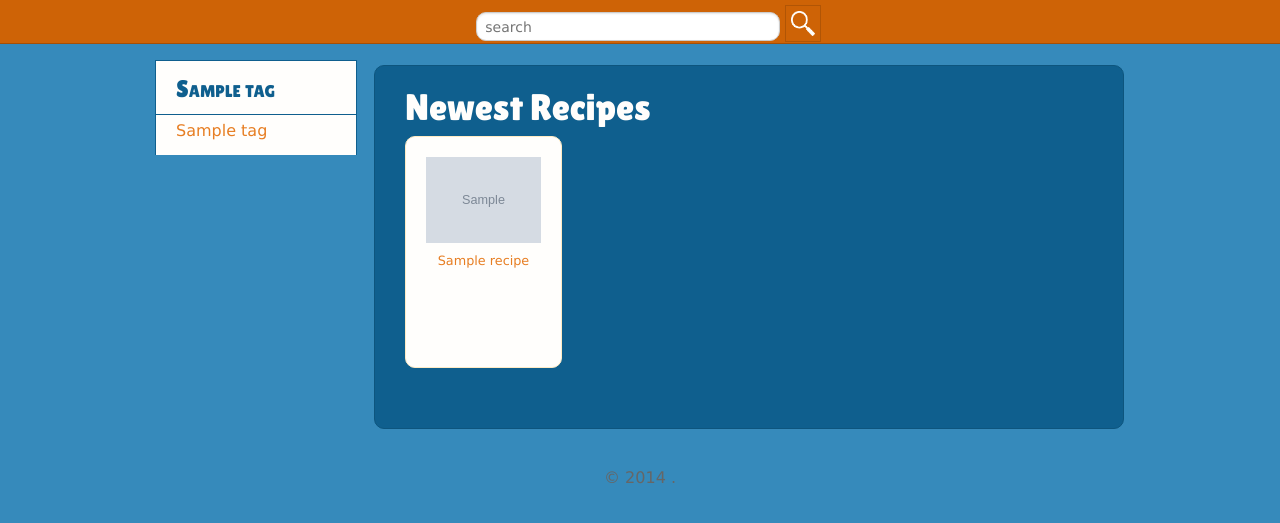
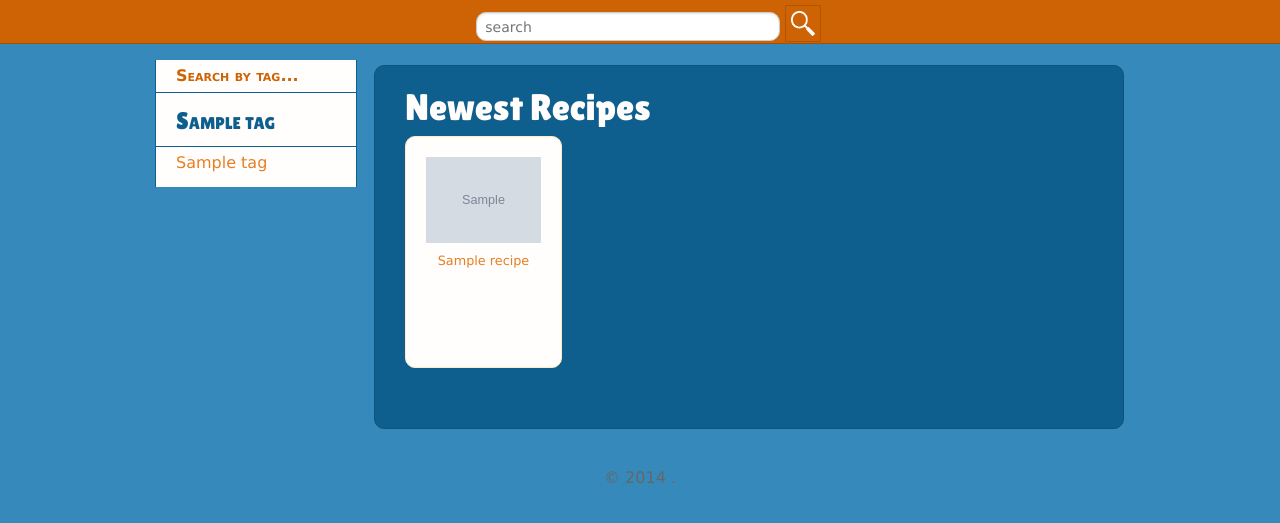
Before and after one commit to kamni/nodonuts, a Django app: template templates/home.html in a window 1280 px wide. Shown: the part 55-578 px from the top of the page. Run offline with Django 3.2, Linux system fonts and the light colour scheme; the template is opened without the code that fills it: most values are stand-ins (such as "Sample title", 1, 10 or a date in 2020); grey boxes marked "Sample" are stand-in pictures.

Commit message:
[#7, #9, #10, #11] working on custom search form; [#10] adding search explanation over tags

```diff
--- a/recipes/urls.py
+++ b/recipes/urls.py
@@ -1,10 +1,13 @@
 from django.conf.urls import patterns, include, url
 from haystack.views import search_view_factory
 
+from recipes.forms import RecipeSearchForm
 from recipes.views import *
 
 
 urlpatterns = patterns('',
     url(r'^$', Home.as_view(), name='home'),
-    url(r'^search/$', search_view_factory(view_class=RecipeSearchView), name='recipe_search'),
+    url(r'^search/$', search_view_factory(view_class=RecipeSearchView,
+                                          form_class=RecipeSearchForm),
+                                          name='recipe_search'),
 )
--- a/recipes/views.py
+++ b/recipes/views.py
@@ -26,7 +26,8 @@ class RecipeSearchView(SearchView):
         return self.form.search().order_by('-popularity')
 
     def extra_context(self):
-        return {'tags': RecipeTag.objects.filter_list(exclude_miscellaneous=True)}
+        return {'is_search': True,
+                'tags': RecipeTag.objects.filter_list(exclude_miscellaneous=True)}
 
 '''
 class SearchView(object):
--- a/static/scss/main.scss
+++ b/static/scss/main.scss
@@ -213,9 +213,14 @@
           padding-left: 1.25rem;
           line-height: 2rem;
 
-          &:not(.tag-header):hover {
+          &:not(.tag-header):not(.tag-info):hover, .query {
             background-color: scale-color($neutral-color1, $lightness: -14%);
           }
+        }
+        .tag-info {
+          font-variant: small-caps;
+          font-weight: bold;
+          color: $main-color2;
         }
         .tag-header {
           padding-top: .5rem;
--- /dev/null
+++ b/static/scss/third-party/_maintain-ratio.scss
@@ -0,0 +1,22 @@
+// Maintain ratio mixin. Great for responsive grids, or videos.
+// https://gist.github.com/brianmcallister/2932463
+//
+// $ratio - Ratio the element needs to maintain.
+//
+// Examples
+//
+// // A 16:9 ratio would look like this:
+// .element {
+// @include maintain-ratio(16 9);
+// }
+@mixin maintain-ratio($ratio: 1 1) {
+@if length($ratio) < 2 or length($ratio) > 2 {
+@warn "$ratio must be a list with two values.";
+}
+
+$width: 100%;
+$height: percentage(nth($ratio, 2) / nth($ratio, 1));
+width: $width;
+height: 0;
+padding-bottom: $height;
+}
--- a/templates/recipes/partials/_tags.html
+++ b/templates/recipes/partials/_tags.html
@@ -3,11 +3,12 @@
   <div class="tags-inner">
     <div class="tags-list">
       <ul>
-      {% for tag in tags %}
-        {% ifchanged tag.type %}
-          <li class="tag-header{% if not forloop.first %} tag-header-middle{% endif %}"><h2>{{ tag.get_type_label }}</h2></li>{% endifchanged %}
-        <li><a href="{% url "recipe_search" %}?q={{ '"'|urlencode }}{{ tag.name|urlencode }}{{ '"'|urlencode }}">{{ tag.name }}</a></li>
-      {% endfor %}
+          <li class="tag-info">{% if is_search %}Search tags...{% else %}Search by tag...{% endif %}</li>
+          {% for tag in tags %}
+            {% ifchanged tag.type %}
+              <li class="tag-header{% if not forloop.first %} tag-header-middle{% endif %}"><h2>{{ tag.get_type_label }}</h2></li>{% endifchanged %}
+            <li><a href="{% url "recipe_search" %}?q={{ '"'|urlencode }}{{ tag.name|urlencode }}{{ '"'|urlencode }}">{{ tag.name }}</a></li>
+          {% endfor %}
       </ul>
     </div>
 
```
Also changed, not shown: recipes/forms.py (+23 -0 lines), static/css/main.css.
